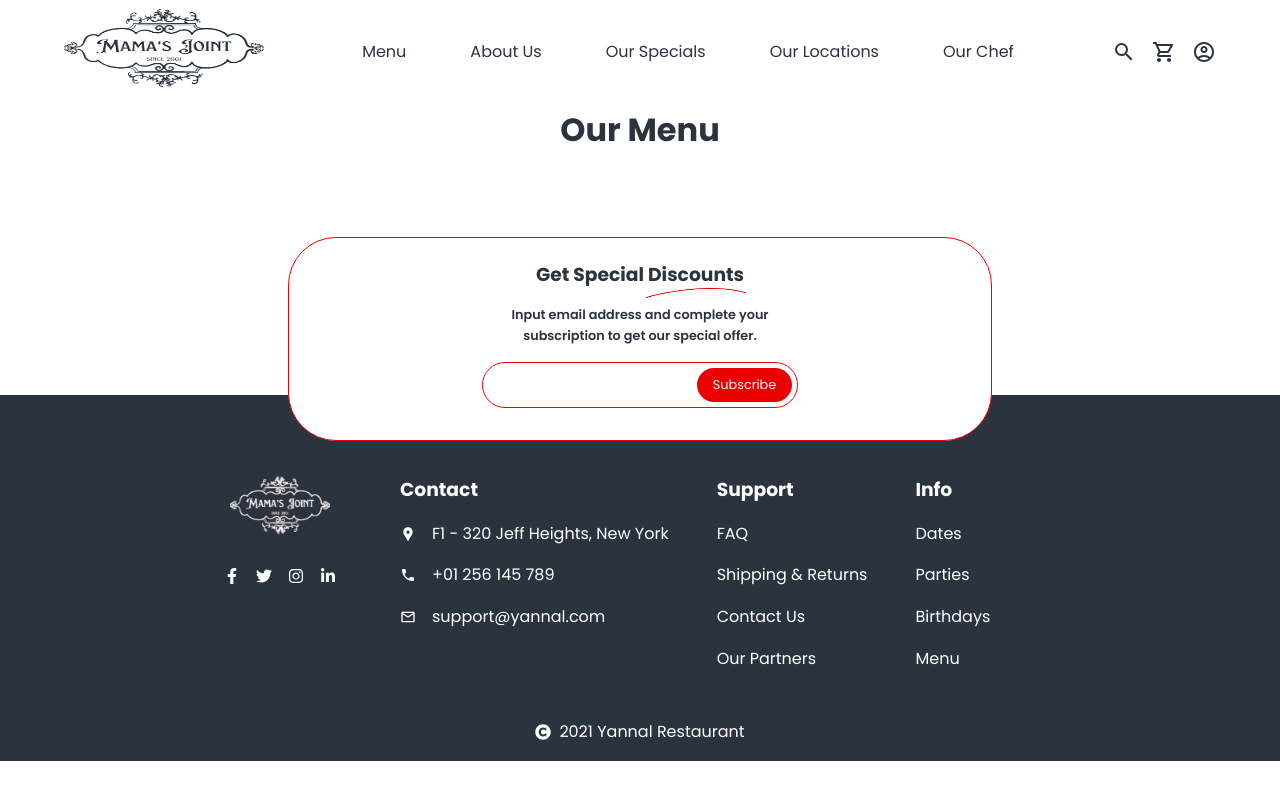
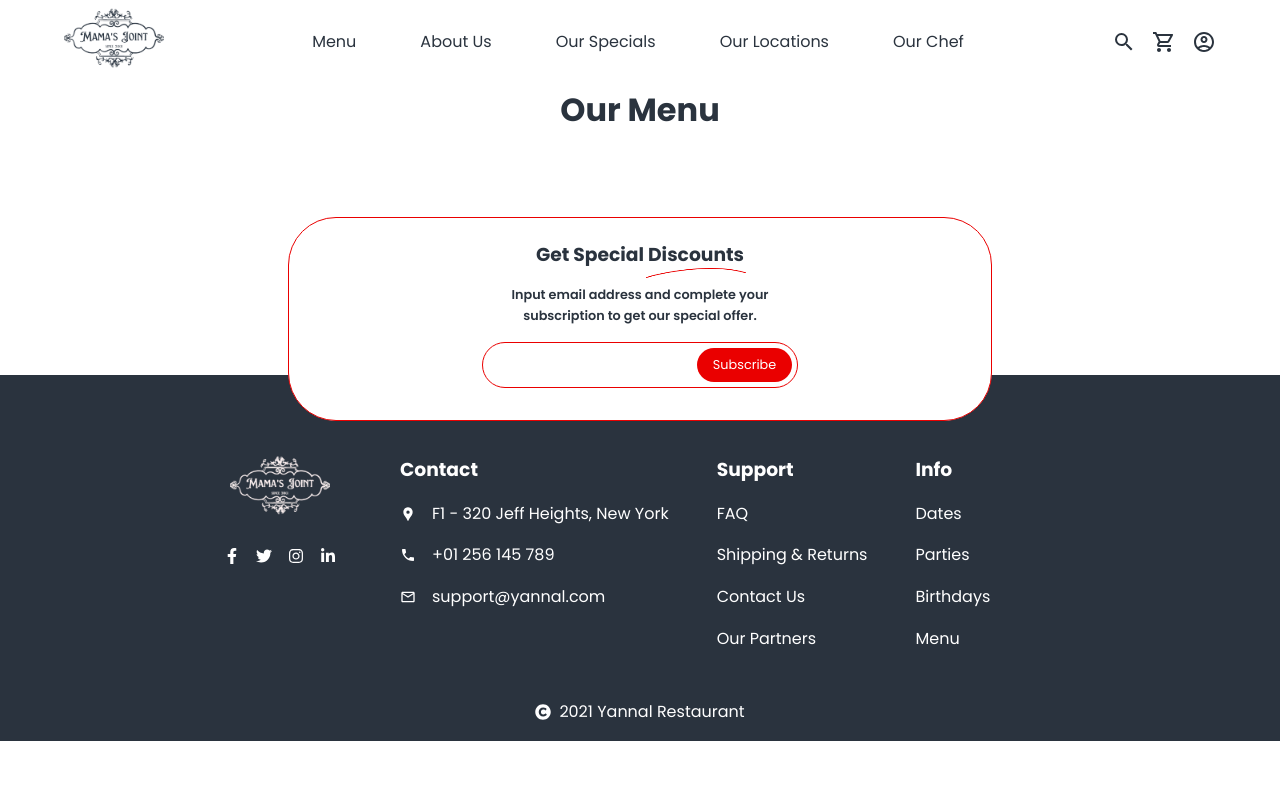
Before and after one commit to zeetaen1989/mama-joint, a Next.js app: page /menu in a window 1280 px wide. Built offline with nearby package versions, Linux system fonts and the light colour scheme; a web font is replaced by a local one.

Commit message:
feat(Image): height and width of Image component modified

```diff
--- a/components/modules/Nav/Nav.jsx
+++ b/components/modules/Nav/Nav.jsx
@@ -16,11 +16,10 @@ const iconStyle = {
   cursor: "pointer",
   _hover: {
     color: "#000000",
-  }
-}
+  },
+};
 
 const Nav = () => {
-
   const [open, setOpen] = useState(false);
 
   const openMenu = (
@@ -43,25 +42,34 @@ const Nav = () => {
     />
   );
 
-  const linkItems = ["Menu", "About Us", "Our Specials", "Our Locations", "Our Chef"];
+  const linkItems = [
+    "Menu",
+    "About Us",
+    "Our Specials",
+    "Our Locations",
+    "Our Chef",
+  ];
 
   return (
     <>
       <header className={styles.header}>
         <figure className={styles.header__left}>
-          <Link href="/" passHref >
-            <Image src="/images/logo.png" alt="Logo" height={80} width={200} />
+          <Link href="/" passHref>
+            <Image src="/images/logo.png" alt="Logo" height={60} width={100} />
           </Link>
         </figure>
         <nav className={styles.header__center}>
           <ul>
             <li>
-              {linkItems.map(item => {
+              {linkItems.map((item) => {
                 return (
-                  <Link href={`/${item.replace(/\s+/g, "").toLowerCase()}`} key={item}>
+                  <Link
+                    href={`/${item.replace(/\s+/g, "").toLowerCase()}`}
+                    key={item}
+                  >
                     {item}
                   </Link>
-                )
+                );
               })}
             </li>
           </ul>
```
